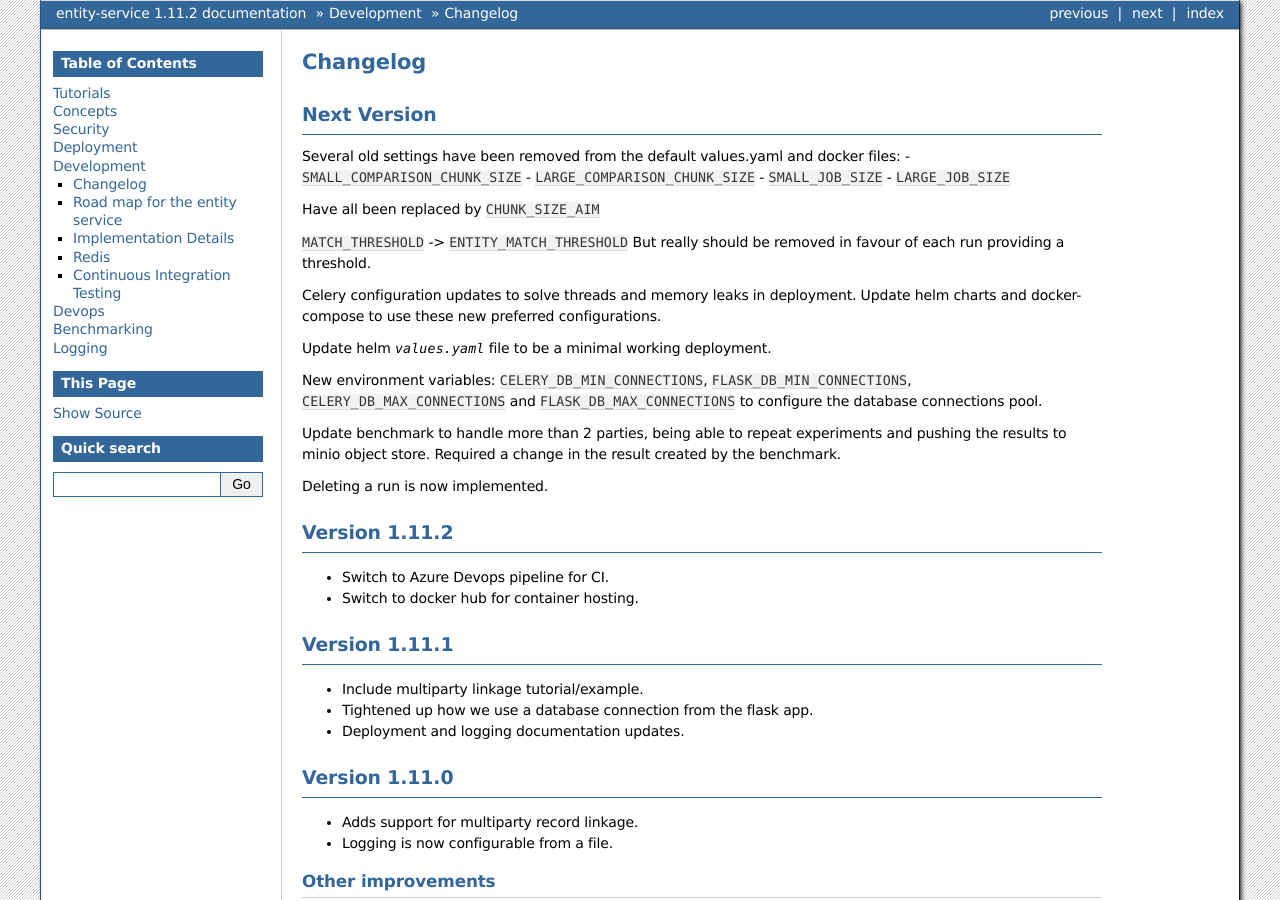
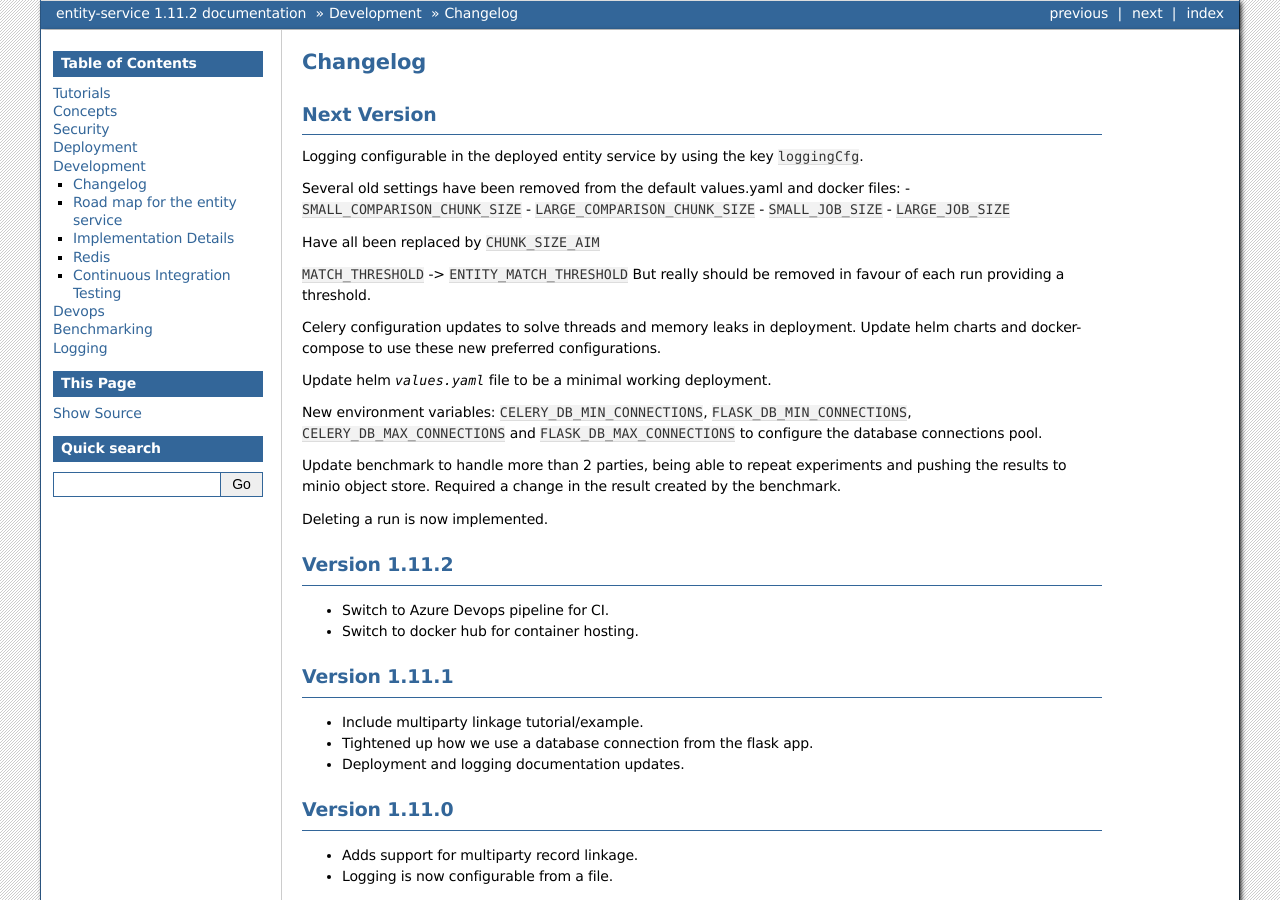
Before and after one commit to data61/anonlink-entity-service, a Sphinx documentation site: the page built from docs/changelog.rst, in a window 1280 px wide and 900 px high. Built offline with Sphinx 7.4.7, drawn with Linux system fonts in a browser that asks for light colours; formulas are drawn with MathJax 3.

Commit message:
Feature k8s logging (#448)
* Update chart version for the changes to come.
* Create a specific congfigmap for logging.
* Update the templates to use the newly created logging configmap

```diff
--- a/docs/changelog.rst
+++ b/docs/changelog.rst
@@ -6,6 +6,9 @@ Changelog
 
 Next Version
 ------------
+
+Logging configurable in the deployed entity service by using the key ``loggingCfg``.
+
 
 Several old settings have been removed from the default values.yaml and docker files:
 - ``SMALL_COMPARISON_CHUNK_SIZE``
```
Also changed, not shown: 7 other files.
